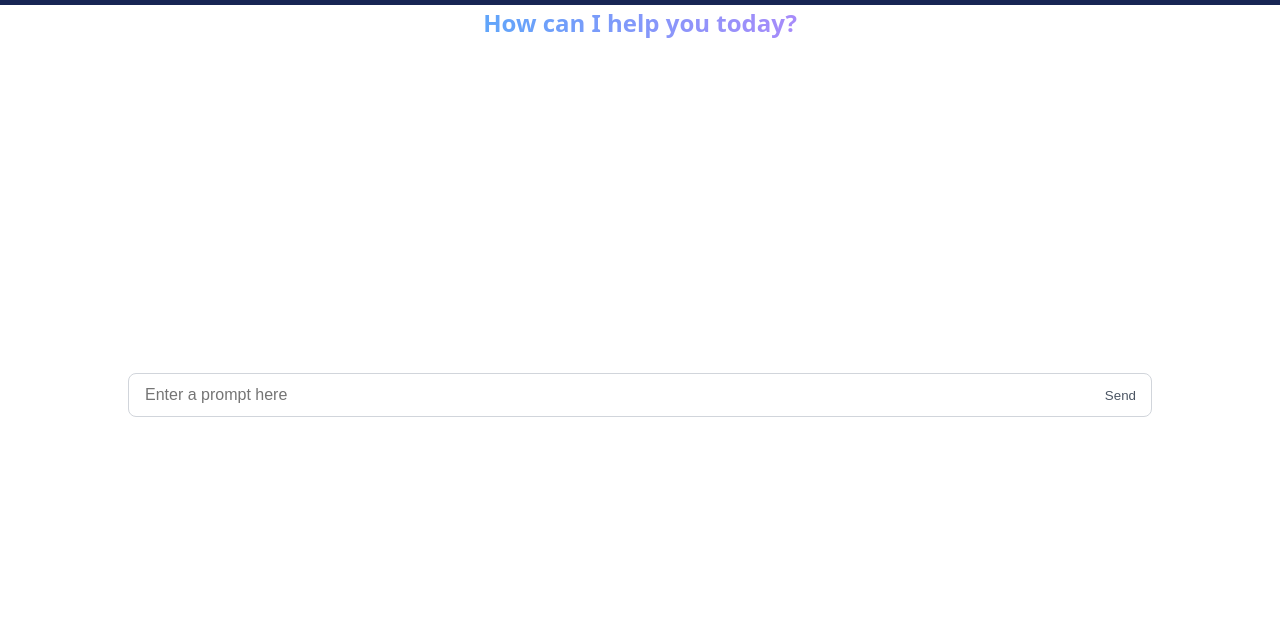
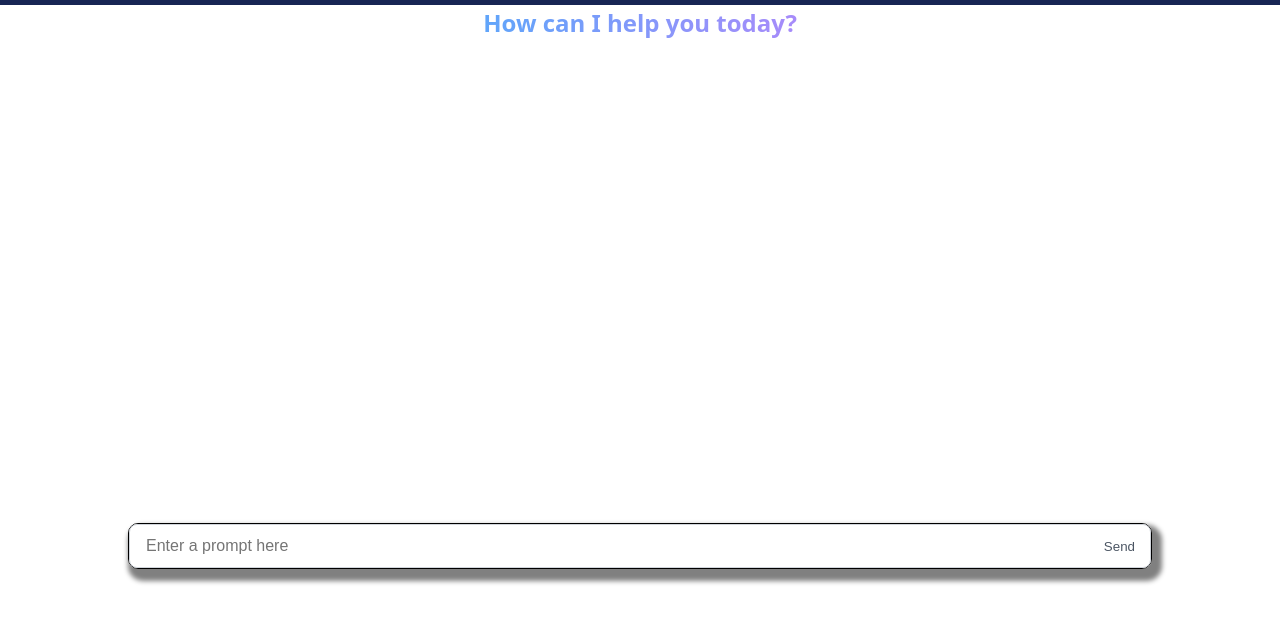
Before and after one commit to manojkumawatv/Chatbot_Assistant, a plain HTML site: page index.html in a window 1280 px wide. Shown: the part 90-712 px from the top of the page. Drawn offline with Linux system fonts and the light colour scheme.

Commit message:
input style changes

```diff
--- a/style.css
+++ b/style.css
@@ -116,7 +116,7 @@
 
   .chat-display {
     display: flex;
-    height: 300px;
+    height: 450px;
     flex-direction: column;
     gap: 1rem;
     padding: 1rem;
@@ -157,6 +157,9 @@
     max-width: 64rem;
     margin: 0 auto;
     position: relative;
+    border:1px solid black;
+    border-radius: 10px;
+    box-shadow: 5px 7px 5px 5px gray;
   }
 
   .chat-input {
```
